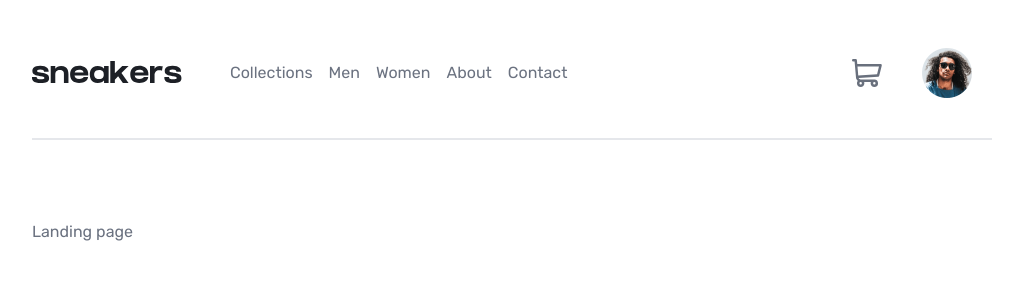
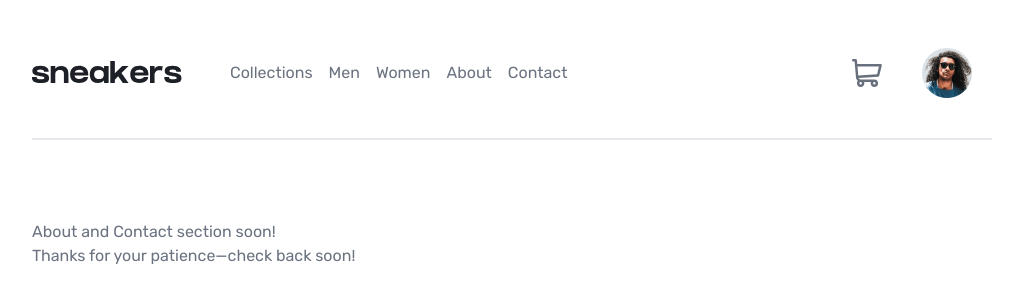
Before and after one commit to FrediKaru/Sneaker-Store, a Next.js app: page / in a window 1280 px wide. Shown: the top 302 px of the page, without its empty margins (128-1151 px from the left). Built offline with nearby package versions, Linux system fonts and the light colour scheme.

Commit message:
Write placeholder text

```diff
--- a/app/components/Navbar.jsx
+++ b/app/components/Navbar.jsx
@@ -24,10 +24,10 @@ export default function Navbar() {
             <Link className="mx-2" href="/products">
               Collections
             </Link>
-            <Link className="mx-2" href="/">
+            <Link className="mx-2" href="/products">
               Men
             </Link>
-            <Link className="mx-2" href="/">
+            <Link className="mx-2" href="/products">
               Women
             </Link>
             <Link className="mx-2" href="/">
--- a/app/page.jsx
+++ b/app/page.jsx
@@ -1,5 +1,10 @@
 import ProductList from "./products/ProductList";
 
 export default function Home() {
-  return <div>Landing page</div>;
+  return (
+    <div>
+      <p>About and Contact section soon!</p>
+      <p>Thanks for your patience—check back soon!</p>
+    </div>
+  );
 }
```
